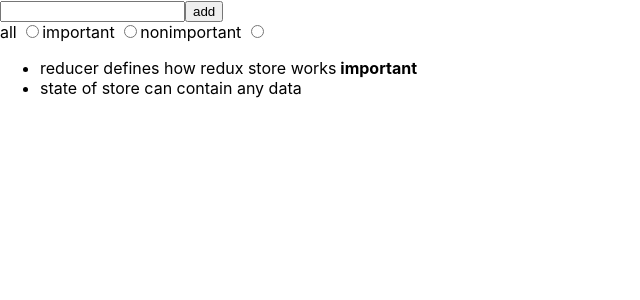
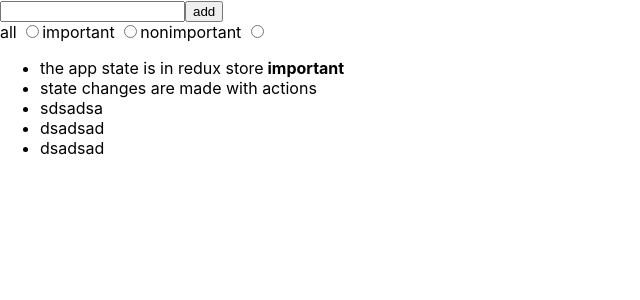
Before and after one commit to gps2601/redux-notes, a React (Create React App) app: page / in a window 1280 px wide. Shown: the top 300 px of the page, without its empty margins (0-640 px from the left). Built offline with nearby package versions, Linux system fonts and the light colour scheme; data requests are answered from the project's data file.

Commit message:
Adding a mock server to fetch and store notes in

```diff
--- /dev/null
+++ b/db.json
@@ -0,0 +1,29 @@
+{
+  "notes": [
+    {
+      "content": "the app state is in redux store",
+      "important": true,
+      "id": 1
+    },
+    {
+      "content": "state changes are made with actions",
+      "important": false,
+      "id": 2
+    },
+    {
+      "content": "sdsadsa",
+      "important": false,
+      "id": 3
+    },
+    {
+      "content": "dsadsad",
+      "important": false,
+      "id": 4
+    },
+    {
+      "content": "dsadsad",
+      "important": false,
+      "id": 5
+    }
+  ]
+}
--- a/package.json
+++ b/package.json
@@ -3,6 +3,8 @@
   "version": "0.1.0",
   "private": true,
   "dependencies": {
+    "axios": "^0.19.0",
+    "json-server": "^0.15.1",
     "react": "^16.9.0",
     "react-dom": "^16.9.0",
     "react-redux": "^7.1.1",
@@ -13,7 +15,8 @@
     "start": "react-scripts start",
     "build": "react-scripts build",
     "test": "react-scripts test",
-    "eject": "react-scripts eject"
+    "eject": "react-scripts eject",
+    "server": "json-server -p3001 db.json"
   },
   "eslintConfig": {
     "extends": "react-app"
--- a/src/App.js
+++ b/src/App.js
@@ -1,9 +1,15 @@
-import React from 'react'
+import React, { useEffect } from 'react'
+import { connect } from 'react-redux'
 import NewNote from './components/NewNote'
 import Notes from './components/Notes'
 import VisbilityFilter from './components/VisibilityFilter'
+import noteService from './services/notes'
+import { initializeNote } from './reducers/noteReducer'
 
 const App = (props) => {
+  useEffect(() => {
+    noteService.getAll().then(notes => props.initializeNote(notes))
+  })
   return(
     <div>
       <NewNote />
@@ -13,4 +19,4 @@
   )
 }
 
-export default App
+export default connect(null, {initializeNote})(App)
--- a/src/components/NewNote.js
+++ b/src/components/NewNote.js
@@ -1,13 +1,15 @@
 import React from 'react'
 import { connect } from 'react-redux'
 import { createNote } from '../reducers/noteReducer'
+import noteService from '../services/notes'
 
 const NewNote = (props) => {
-  const addNote = (event) => {
+  const addNote = async (event) => {
     event.preventDefault()
     const content = event.target.note.value
     event.target.note.value = ''
-    props.createNote(content)
+    const newNote = await noteService.createNew(content)
+    props.createNote(newNote)
   }
 
   return (
--- a/src/reducers/noteReducer.js
+++ b/src/reducers/noteReducer.js
@@ -1,20 +1,9 @@
-const initialState = [
-  {
-    content: 'reducer defines how redux store works',
-    important: true,
-    id: 1,
-  },
-  {
-    content: 'state of store can contain any data',
-    important: false,
-    id: 2,
-  }
-]
-
-const noteReducer = (state = initialState, action) => {
+const noteReducer = (state = [], action) => {
   switch(action.type){
     case 'NEW_NOTE':
       return [...state, action.data]
+    case 'INIT_NOTES':
+      return action.data
     case 'TOGGLE_IMPORTANCE':
       const id = action.data.id
       const noteToChange = state.find(n => n.id === id)
@@ -31,16 +20,17 @@
 
 }
 
-const generateId = () => Number((Math.random() * 100000).toFixed(0))
+export const initializeNote = (notes) => {
+  return {
+    type: 'INIT_NOTES',
+    data: notes,
+  }
+}
 
-export const createNote = (content) => {
+export const createNote = (data) => {
   return {
     type: 'NEW_NOTE',
-    data: {
-      content,
-      important: false,
-      id: generateId()
-    }
+    data,
   }
 }
 
--- /dev/null
+++ b/src/services/notes.js
@@ -0,0 +1,16 @@
+import axios from 'axios'
+
+const baseUrl = 'http://localhost:3001/notes'
+
+const getAll = async () => {
+  const response = await axios.get(baseUrl)
+  return response.data
+}
+
+const createNew = async content => {
+  const object = { content, important: false }
+  const response = await axios.post(baseUrl, object)
+  return response.data
+}
+
+export default { getAll, createNew }
```
Also changed, not shown: 1 other file (tests, documents, lock files or other folders).
